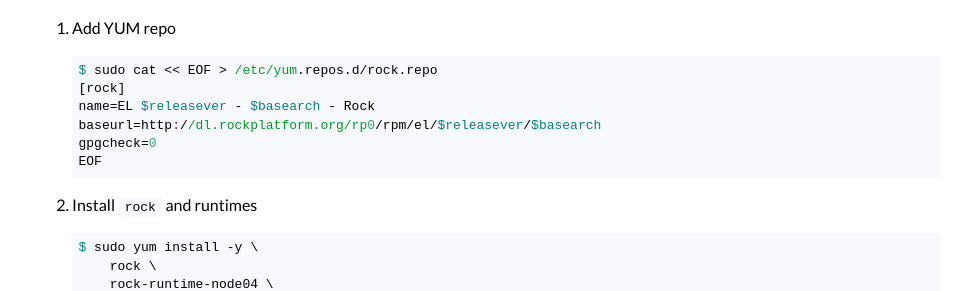
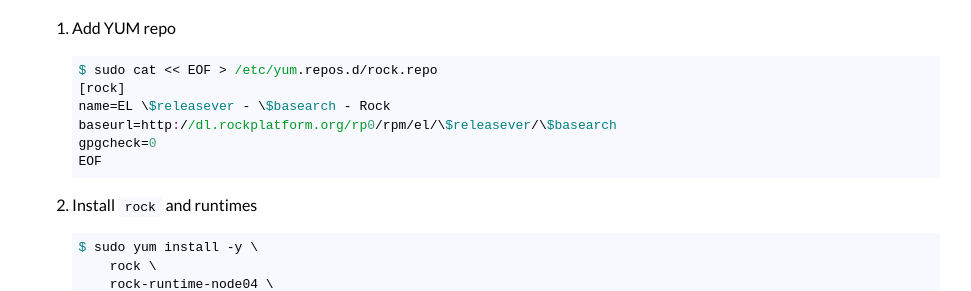
Before and after one commit to silas/rock, a Jekyll site: the page built from install/el/index.md, in a window 1280 px wide. Shown: the part 140-431 px from the top of the page, without its empty margins (154-1125 px from the left). Built offline with Jekyll 4.4.1, drawn with Linux system fonts in a browser that asks for light colours.

Commit message:
Escape dollars

```diff
--- a/install/el/index.md
+++ b/install/el/index.md
@@ -9,8 +9,8 @@
 
         $ sudo cat << EOF > /etc/yum.repos.d/rock.repo
         [rock]
-        name=EL $releasever - $basearch - Rock
-        baseurl=http://dl.rockplatform.org/rp0/rpm/el/$releasever/$basearch
+        name=EL \$releasever - \$basearch - Rock
+        baseurl=http://dl.rockplatform.org/rp0/rpm/el/\$releasever/\$basearch
         gpgcheck=0
         EOF
 
```
